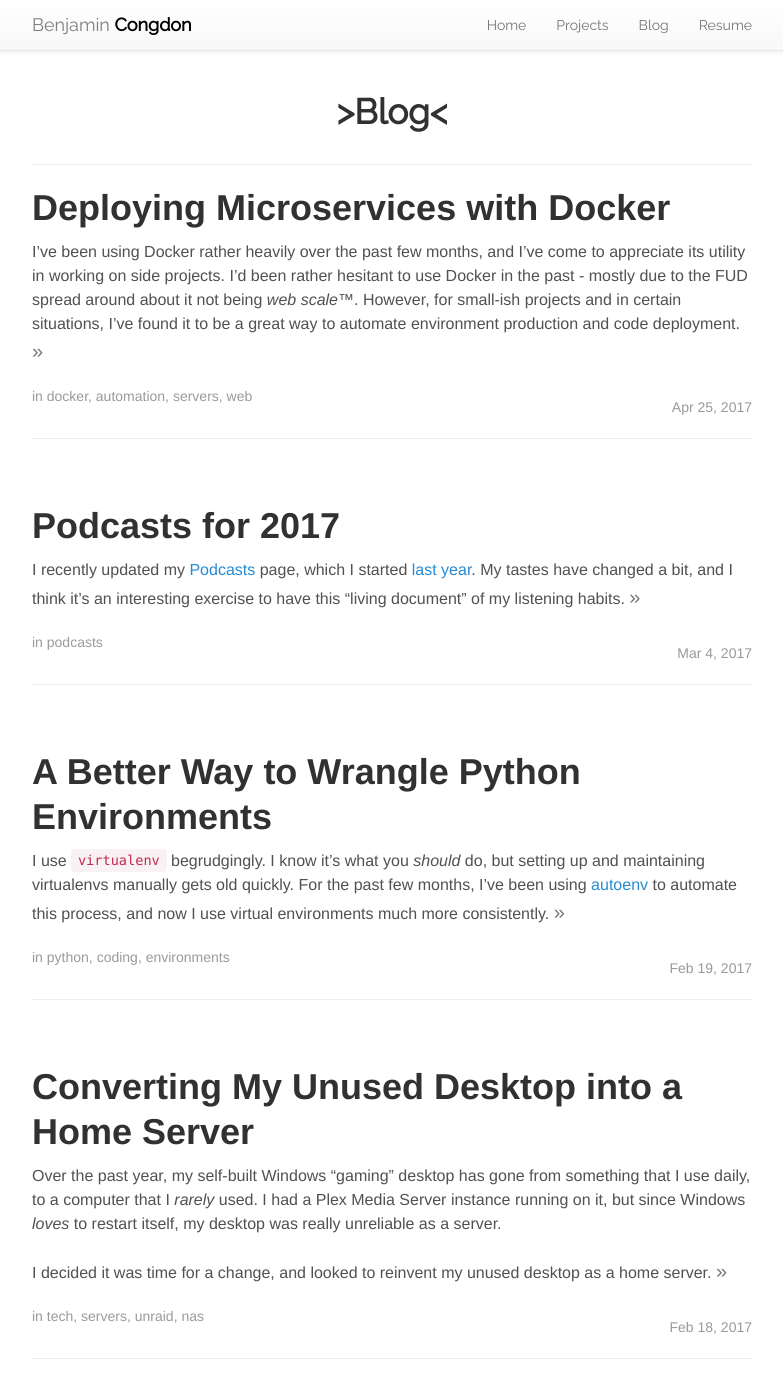
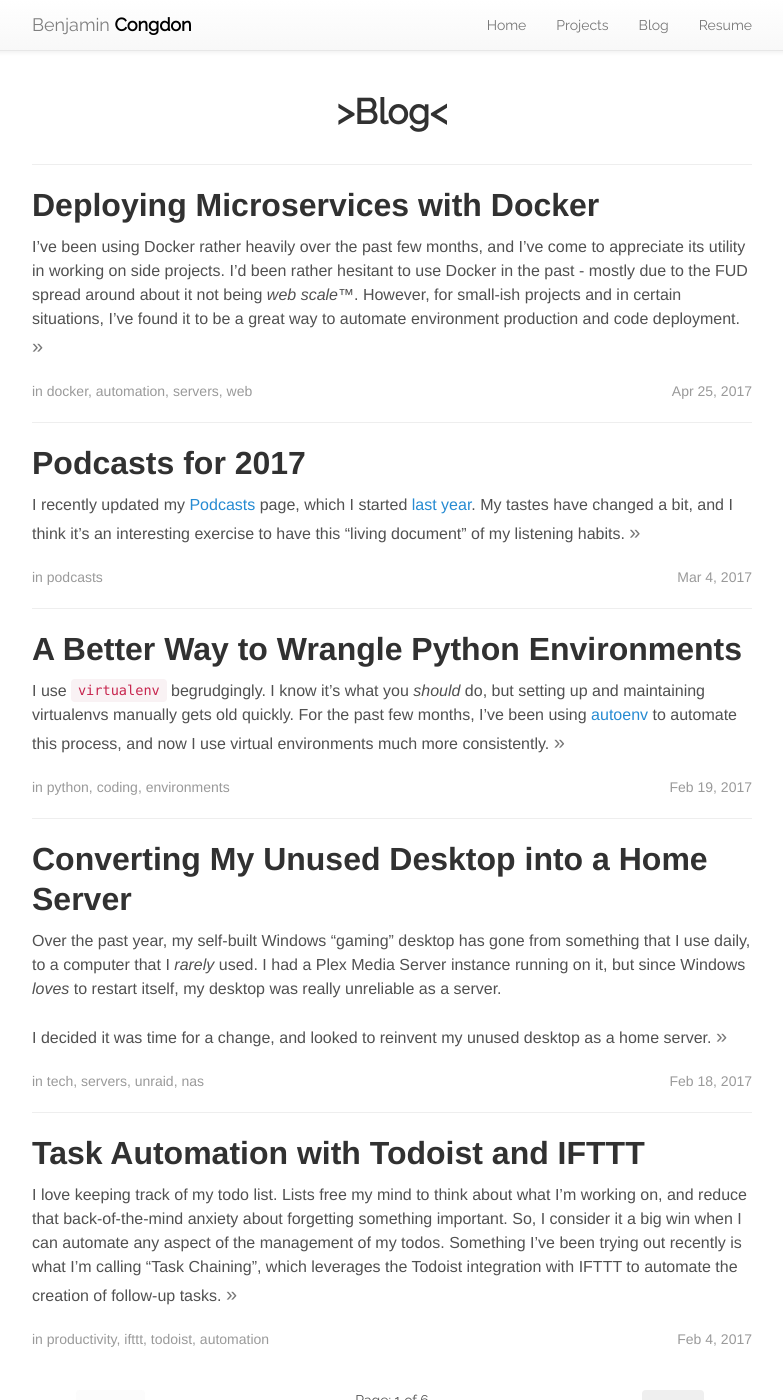
Before and after one commit to rhythmmec/bcongdon.github.io, a Jekyll site: the page built from blog/index.html, in a window 1280 px wide and 1400 px high. Shown: the whole window, without its empty margins (248-1031 px from the left). Built offline with Jekyll 4.4.1, drawn with Linux system fonts in a browser that asks for light colours; nearby versions of some CDN libraries; the list of posts is cut into pages by our own code.

Commit message:
Improve blog feed CSS for mobile

```diff
--- a/_includes/blog_css.html
+++ b/_includes/blog_css.html
@@ -1,3 +1,2 @@
 <link rel="stylesheet" type="text/css" href="{{ site.path }}/css/style.css" >
-<link rel="stylesheet" type="text/css" href="{{ site.path }}/css/blog.css" >
 <link rel="stylesheet" type="text/css" href="{{ site.path }}/css/pygment.css" >
--- a/_includes/pagination.html
+++ b/_includes/pagination.html
@@ -1,16 +1,16 @@
 <!-- Pagination links -->
-<div class="row">
-  <div class="col-md-3 col-sm-3 centered">
+<div class="row pagination-container">
+  <div class="col-md-3 col-xs-3 centered">
   	{% if paginator.previous_page %}
       <a href="{{ paginator.previous_page_path }}" style="color:black"><button class="btn btn-outline-secondary" type="button">Newer</button></a>
     {% else %}
       <button type="button" class="btn btn-outline-secondary" disabled>Newer</button>
     {% endif %}
   </div>
-  <div class="col-md-6 col-sm-6 centered">
+  <div class="col-md-6 col-xs-6 centered">
   	<p class="page_number vcenter">Page: {{ paginator.page }} of {{ paginator.total_pages }}</p>
   </div>
-  <div class="col-md-3 col-sm-3 centered">
+  <div class="col-md-3 col-xs-3 centered">
     {% if paginator.next_page %}
       <a href="{{ paginator.next_page_path }}" style="color:black"><button class="btn btn-outline-secondary" type="button">Older</button></a>
     {% else %}
--- a/css/blog.css
+++ b/css/blog.scss
@@ -22,8 +22,36 @@ ul.share-buttons img{
     display: block;
 }
 
-.post-title {
-    font-size: 36px;
+//////////////////////////
+// Posts
+
+.post {
+  // margin-bottom: 4em;
+
+  // note: only change margin for title,date if inside post block
+  .post-title {
+    margin-top: 0;
+    font-size: 2em;
+    a {
+      color: $post-title-color;
+    }
+  }
+
+  .post-meta {
+    display: flex;
+    flex-direction: row;
+  }
+
+  // Meta data line below post title
+  .post-date {
+    color: $post-date-color;
+    margin-left: auto;
+    flex-shrink: 0;
+  }
+
+  .post-tags {
+    align-self: flex-start;
+  }
 }
 
 a.post-title-link:hover {
@@ -80,3 +108,7 @@ figure {
   padding-top: 1.5rem;
   padding-bottom: 1.5rem;
 }
+
+.pagination-container {
+  margin-top: 2rem;
+}
--- a/css/style.scss
+++ b/css/style.scss
@@ -6,6 +6,7 @@
 
 
 @import 'settings';
+@import 'blog';
 
 
 html {
@@ -208,32 +209,3 @@ table {
     }
   }
 }
-
-
-//////////////////////////
-// Posts
-
-.post {
-  margin-bottom: 4em;
-
-  // note: only change margin for title,date if inside post block
-  .post-title {
-    margin-top: 0;
-  }
-
-  // Meta data line below post title
-  .post-date {
-    display: block;
-    margin-top:  -.5rem;
-    margin-bottom: 1rem;
-  }
-}
-
-.post-title,
-.post-title a {
-  color: $post-title-color;
-}
-
-.post-date {
-  color: $post-date-color;
-}
```
